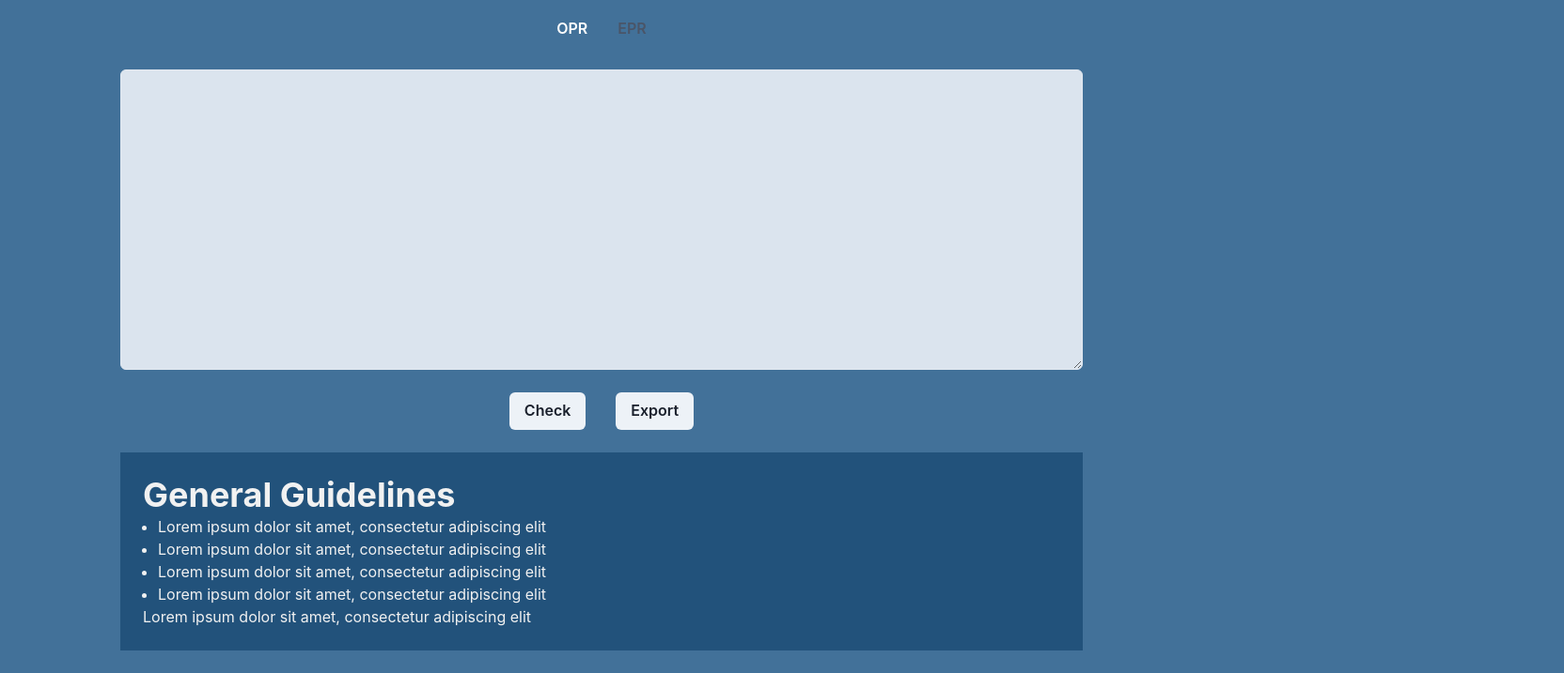
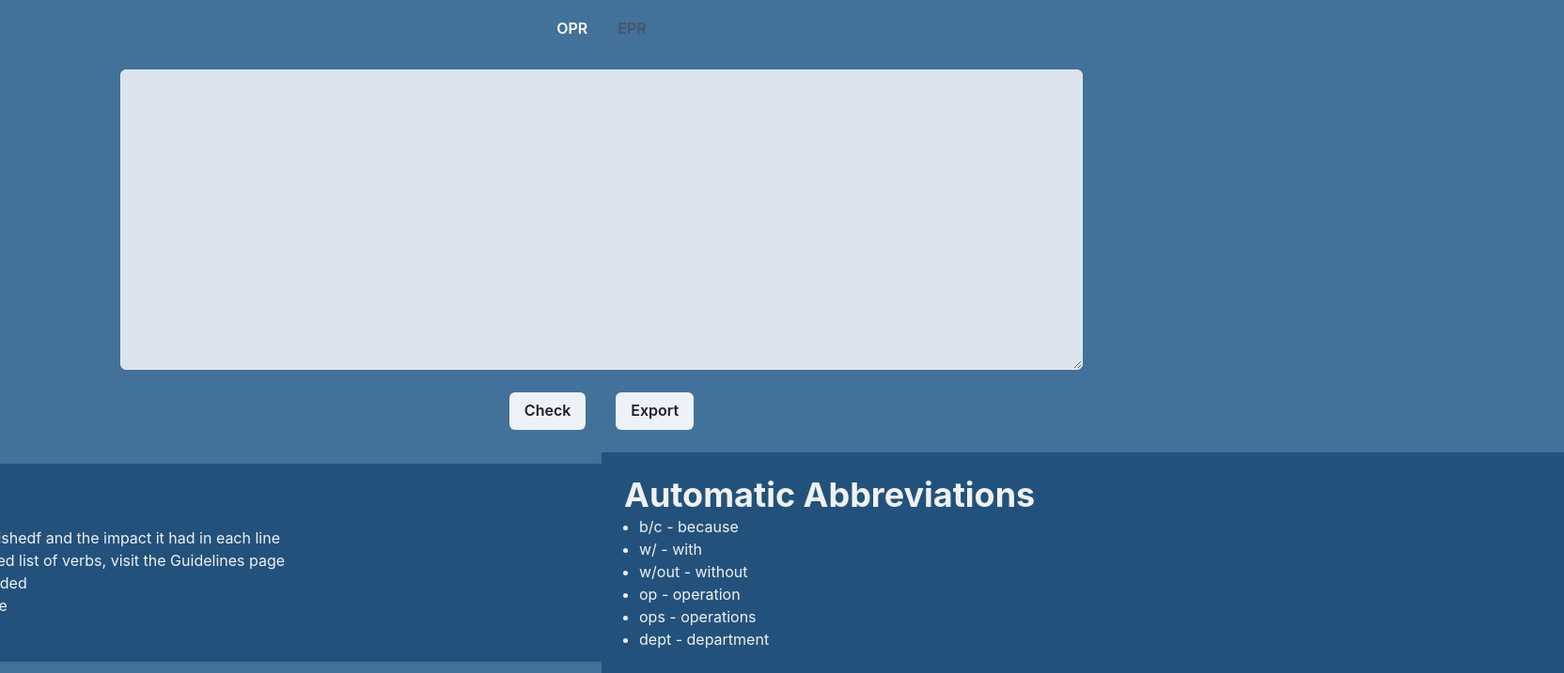
Before and after one commit to cvxluo/junior-design-project, a Next.js app: page / in a window 1280 px wide. Shown: the part 204-921 px from the top of the page at 94% size, 1664 px wide, since content can reach past the window. Before the commit the page ends 897 px from the top, so only its background shows below. Built offline with nearby package versions, Linux system fonts and the light colour scheme.

Commit message:
added to abbreviations and guidelines on home page

```diff
--- a/src/screens/Home/Home.jsx
+++ b/src/screens/Home/Home.jsx
@@ -20,12 +20,24 @@ import { createReport } from "../../actions/Report";
 const guidelinesInfo = {
   title: "General Guidelines",
   listContent: [
-    "Lorem ipsum dolor sit amet, consectetur adipiscing elit",
-    "Lorem ipsum dolor sit amet, consectetur adipiscing elit",
-    "Lorem ipsum dolor sit amet, consectetur adipiscing elit",
-    "Lorem ipsum dolor sit amet, consectetur adipiscing elit",
+    "Include what and how the employee accomplishedf and the impact it had in each line",
+    "Use action oriented verbs - for a recommended list of verbs, visit the Guidelines page",
+    "Use sub-bullets to provide more details if needed",
+    "Use the whole line for each bullet and no more",
   ],
-  paragraphContent: "Lorem ipsum dolor sit amet, consectetur adipiscing elit",
+  paragraphContent: "more text here if needed",
+};
+
+const abbrInfo = {
+  title: "Automatic Abbreviations",
+  listContent: [
+    "b/c - because",
+    "w/ - with",
+    "w/out - without",
+    "op - operation",
+    "ops - operations",
+    "dept - department",
+  ]
 };
 
 export default function Home() {
@@ -96,7 +108,11 @@ export default function Home() {
           </Button>
         </Center>
 
-        <InfoBox content={guidelinesInfo} />
+        <Center>
+          <InfoBox content={guidelinesInfo} />
+          <InfoBox content={abbrInfo} />
+        </Center>
+
       </VStack>
     </div>
   );
```
